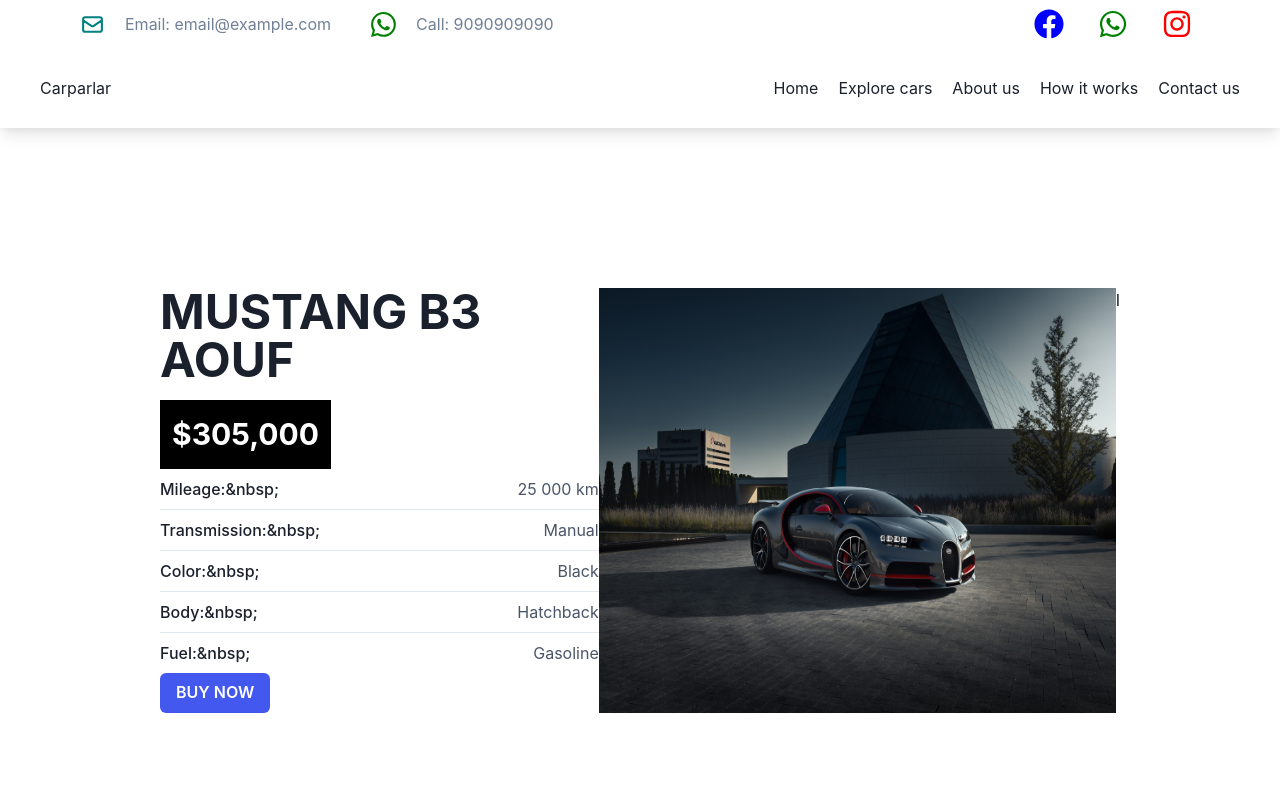
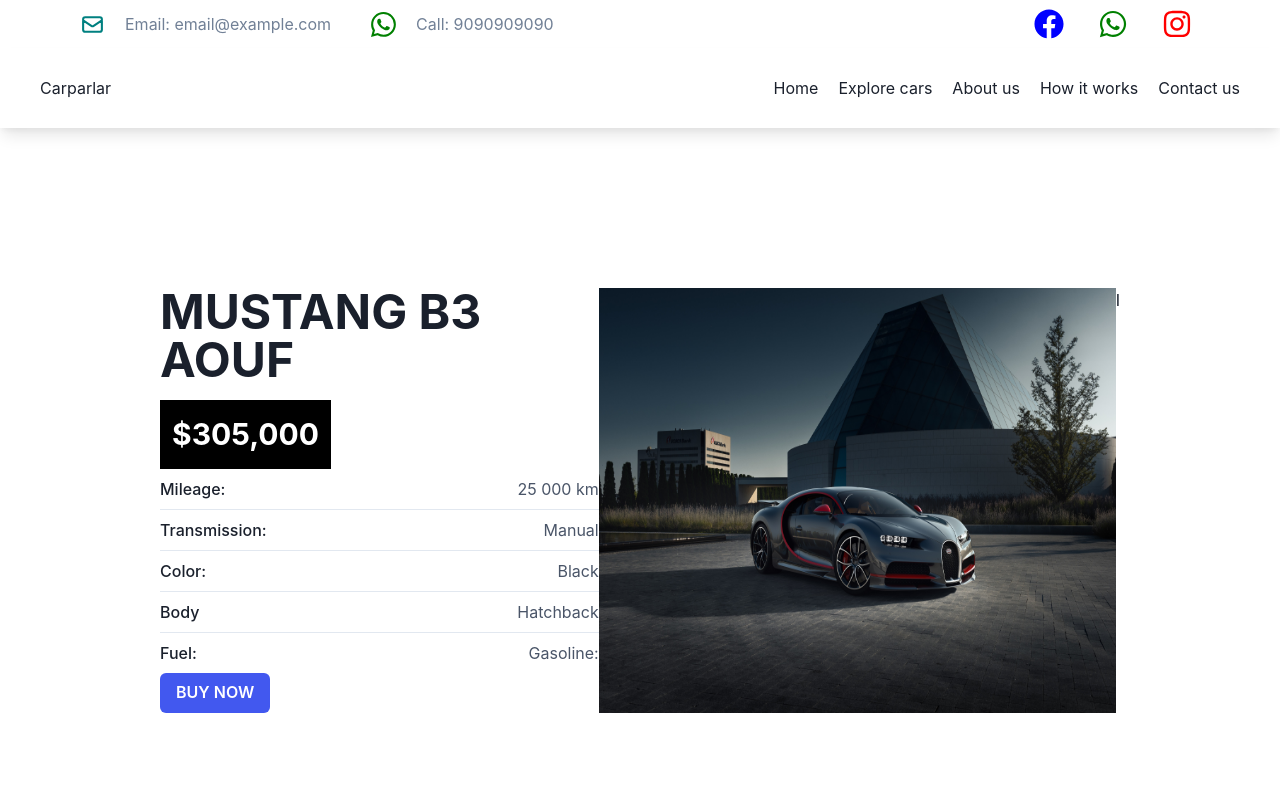
Before and after one commit to wajidkashoo14/carpalar, a Next.js app: page /singlecar in a window 1280 px wide. Shown: the top 800 px of the page. Built offline with nearby package versions, Linux system fonts and the light colour scheme.

Commit message:
fixed netlify bug

```diff
--- a/components/Layout/Singlecar.js
+++ b/components/Layout/Singlecar.js
@@ -38,28 +38,28 @@
           $305,000
         </Text>
         <Flex justifyContent="space-between">
-          <Text fontWeight="medium">{`Mileage:&nbsp;`}</Text>
+          <Text fontWeight="medium">Mileage:</Text>
           <Text color="gray.600">25 000 km</Text>
         </Flex>{" "}
         <hr />
         <Flex justifyContent="space-between">
-          <Text fontWeight="medium">{`Transmission:&nbsp;`}</Text>
+          <Text fontWeight="medium">Transmission:</Text>
           <Text color="gray.600">Manual</Text>
         </Flex>
         <hr />
         <Flex justifyContent="space-between">
-          <Text fontWeight="medium">{`Color:&nbsp;`}</Text>
+          <Text fontWeight="medium">Color:</Text>
           <Text color="gray.600">Black</Text>
         </Flex>
         <hr />
         <Flex justifyContent="space-between">
-          <Text fontWeight="medium">{`Body:&nbsp;`}</Text>
+          <Text fontWeight="medium">Body</Text>
           <Text color="gray.600">Hatchback</Text>
         </Flex>
         <hr />
         <Flex justifyContent="space-between">
-          <Text fontWeight="medium">{`Fuel:&nbsp;`}</Text>
-          <Text color="gray.600">Gasoline</Text>
+          <Text fontWeight="medium">Fuel:</Text>
+          <Text color="gray.600">Gasoline:</Text>
         </Flex>
         <Button
           width="fit-content"
```
